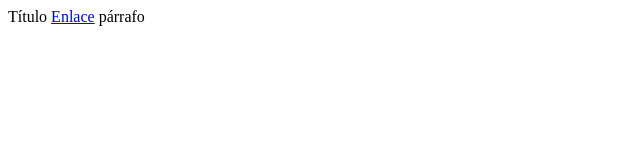
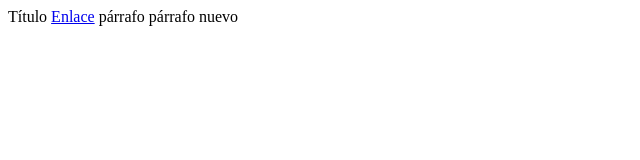
Before and after one commit to eniun/conflictos, a plain HTML site: page index.html in a window 1280 px wide. Shown: the whole page, without its empty margins (0-640 px from the left). Drawn offline with Linux system fonts and the light colour scheme.

Commit message:
Nuevo párrafo

```diff
--- a/index.html
+++ b/index.html
@@ -10,5 +10,6 @@
     Título
     <a href="#">Enlace</a>
     párrafo
+    párrafo nuevo
 </body>
 </html>
```
